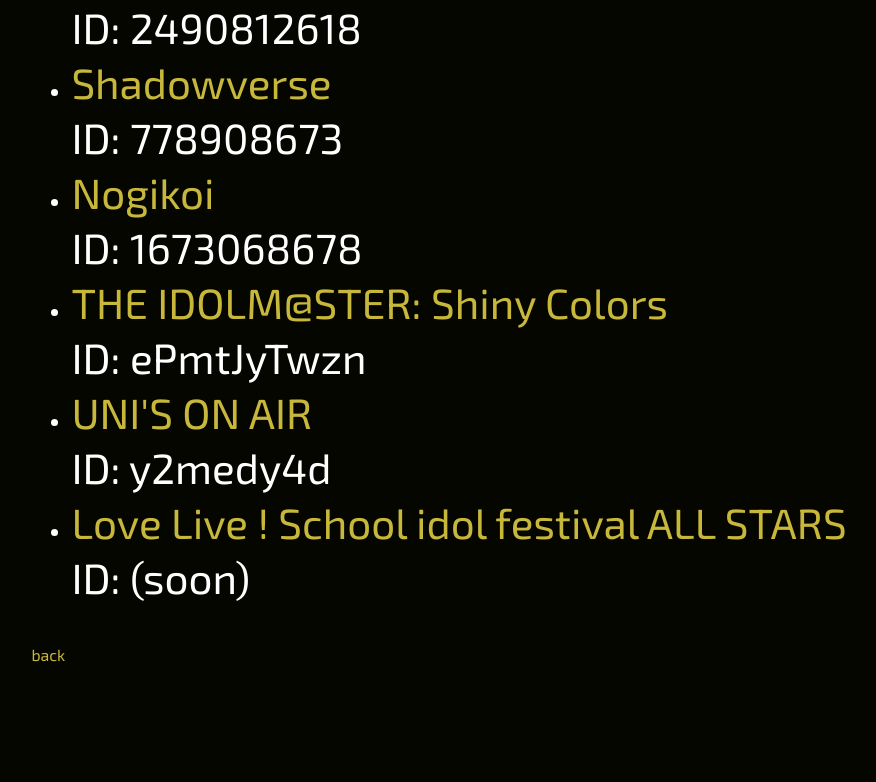
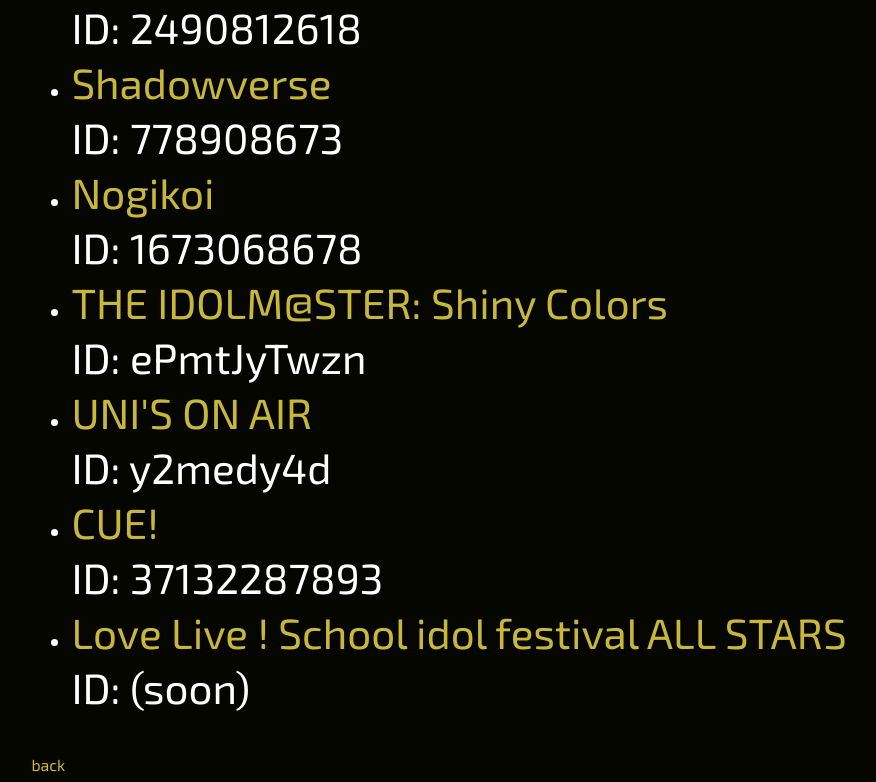
Before and after one commit to Damillora/miracle, a Nuxt app: page /games in a window 1280 px wide. Shown: the part 1696-2478 px from the top of the page, without its empty margins (7-883 px from the left). Before the commit the page ends 2368 px from the top, so only its background shows below. Built offline with nearby package versions, Linux system fonts and the light colour scheme.

Commit message:
Add CUE! profile

```diff
--- a/pages/games.vue
+++ b/pages/games.vue
@@ -51,6 +51,10 @@
                         <p>ID: y2medy4d</p>
                     </li>
                     <li>
+                        <p><a href="https://www.cue-liber.jp/">CUE!</a></p>
+                        <p>ID: 37132287893</p>
+                    </li>
+                    <li>
                         <p><a href="https://lovelive-as.bushimo.jp/">Love Live ! School idol festival ALL STARS</a></p>
                         <p>ID: (soon)</p>
                     </li>
```
